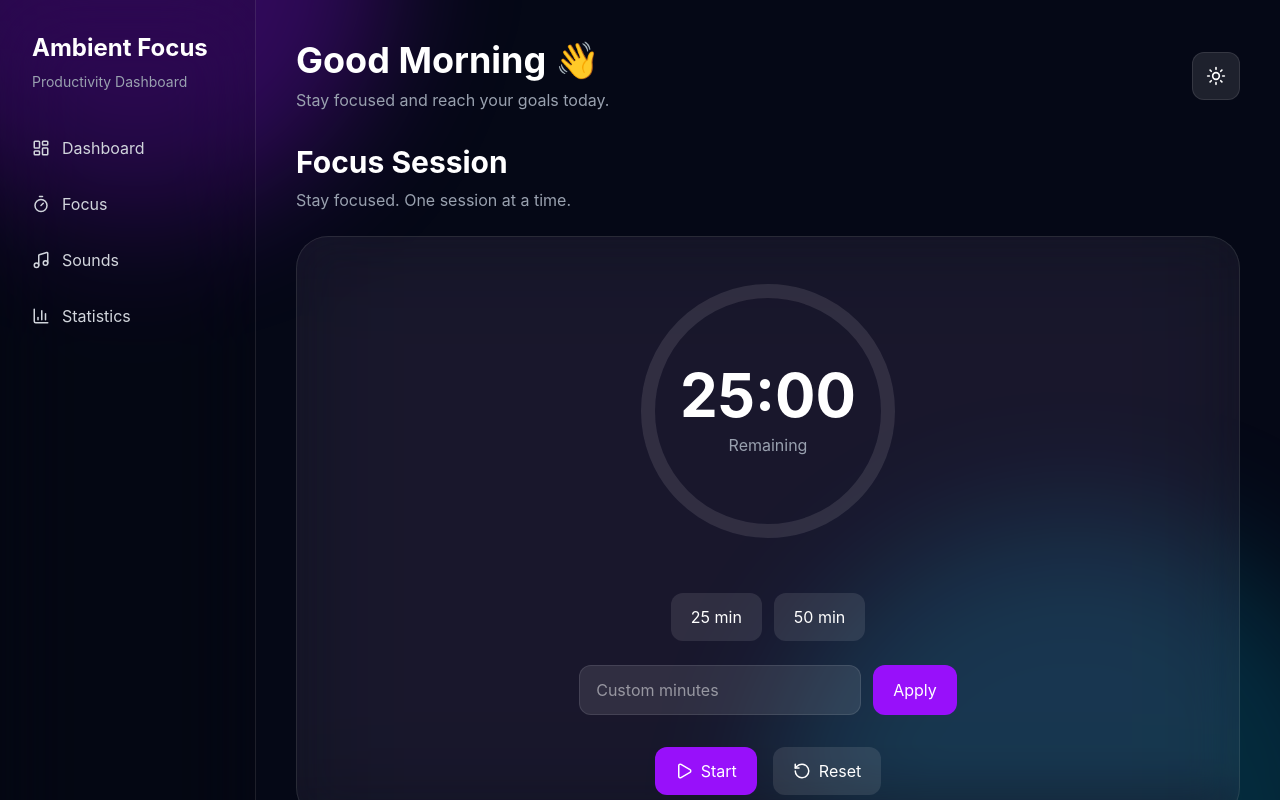
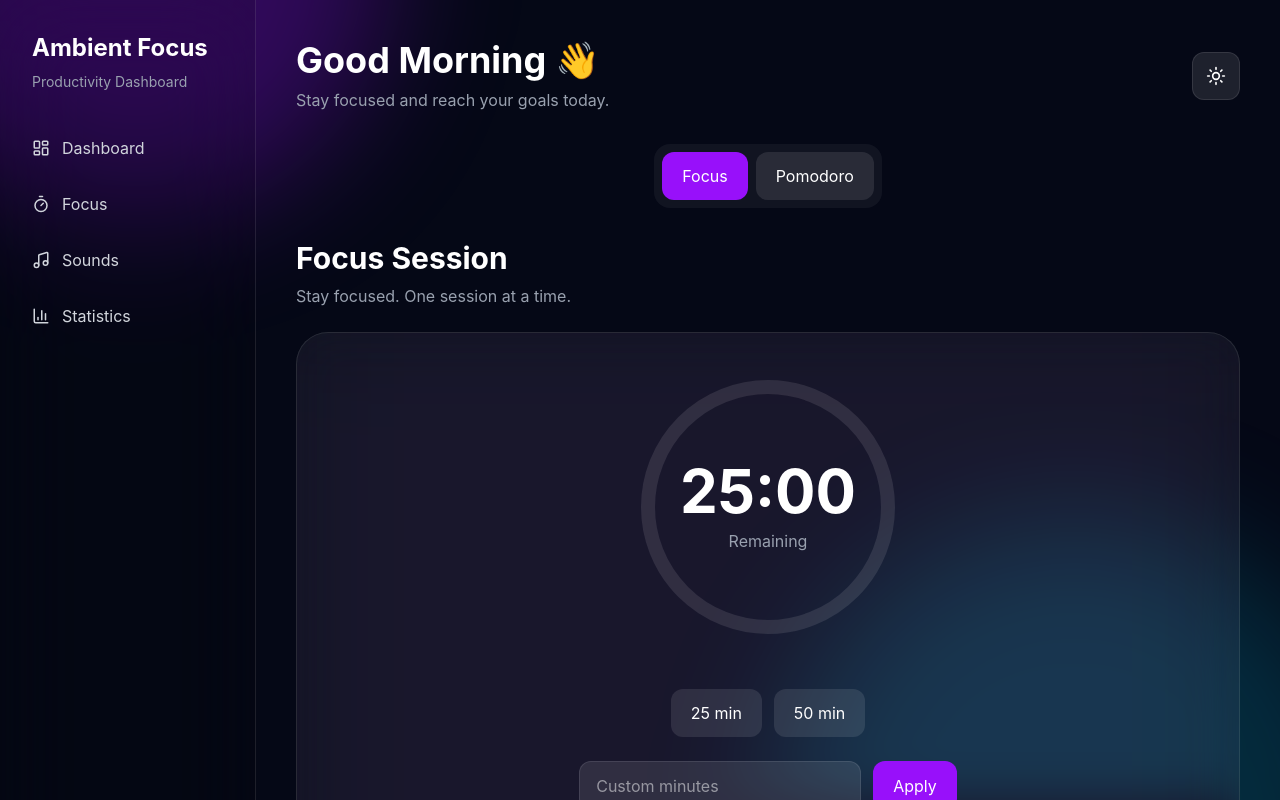
Before and after one commit to djabranemmd/ambient-focus-app, a React (Vite) app: page / in a window 1280 px wide. Shown: the top 800 px of the page. Built offline with nearby package versions, Linux system fonts and the light colour scheme.

Commit message:
Add pomodoro mode with timer tabs

```diff
--- a/src/components/timer/FocusTimer.jsx
+++ b/src/components/timer/FocusTimer.jsx
@@ -39,6 +39,7 @@ function FocusTimer() {
     }
 
     if (timeLeft === 0) {
+      // eslint-disable-next-line react-hooks/set-state-in-effect
       setIsRunning(false);
 
       addSession(duration);
--- /dev/null
+++ b/src/components/timer/PomodoroTimer.jsx
@@ -0,0 +1,227 @@
+import { useEffect, useState } from "react";
+import {
+  Play,
+  Pause,
+  RotateCcw,
+} from "lucide-react";
+
+import Card from "../ui/Card";
+import Button from "../ui/Button";
+import SectionTitle from "../ui/SectionTitle";
+
+const FOCUS_TIME = 25 * 60;
+const SHORT_BREAK = 5 * 60;
+const LONG_BREAK = 15 * 60;
+
+function PomodoroTimer() {
+  const [isRunning, setIsRunning] =
+    useState(false);
+
+  const [sessionCount, setSessionCount] =
+    useState(1);
+
+  const [mode, setMode] =
+    useState("focus");
+
+  const [timeLeft, setTimeLeft] =
+    useState(FOCUS_TIME);
+
+  useEffect(() => {
+    let interval;
+
+    if (isRunning && timeLeft > 0) {
+      interval = setInterval(() => {
+        setTimeLeft((prev) => prev - 1);
+      }, 1000);
+    }
+
+    if (timeLeft === 0) {
+      // eslint-disable-next-line react-hooks/set-state-in-effect
+      setIsRunning(false);
+
+      if (mode === "focus") {
+        if (sessionCount === 4) {
+          setMode("longBreak");
+          setTimeLeft(LONG_BREAK);
+          setSessionCount(1);
+        } else {
+          setMode("shortBreak");
+          setTimeLeft(SHORT_BREAK);
+        }
+      } else {
+        setMode("focus");
+        setTimeLeft(FOCUS_TIME);
+
+        if (
+          mode === "shortBreak"
+        ) {
+          setSessionCount(
+            (prev) => prev + 1
+          );
+        }
+      }
+    }
+
+    return () =>
+      clearInterval(interval);
+  }, [
+    isRunning,
+    timeLeft,
+    mode,
+    sessionCount,
+  ]);
+
+  const resetTimer = () => {
+    setIsRunning(false);
+    setMode("focus");
+    setSessionCount(1);
+    setTimeLeft(FOCUS_TIME);
+  };
+
+  const formatTime = (seconds) => {
+    const mins = Math.floor(
+      seconds / 60
+    );
+
+    const secs = seconds % 60;
+
+    return `${String(mins).padStart(
+      2,
+      "0"
+    )}:${String(secs).padStart(
+      2,
+      "0"
+    )}`;
+  };
+
+  const radius = 120;
+
+  const currentDuration =
+    mode === "focus"
+      ? FOCUS_TIME
+      : mode === "shortBreak"
+      ? SHORT_BREAK
+      : LONG_BREAK;
+
+  const progress =
+    ((currentDuration -
+      timeLeft) /
+      currentDuration) *
+    100;
+
+  const circumference =
+    2 * Math.PI * radius;
+
+  const offset =
+    circumference -
+    (progress / 100) *
+      circumference;
+
+  const modeLabel = {
+    focus: "Focus",
+    shortBreak: "Short Break",
+    longBreak: "Long Break",
+  };
+
+  return (
+    <section className="mt-8">
+      <SectionTitle
+        title="Pomodoro Mode"
+        subtitle="Work smarter with structured focus sessions."
+      />
+
+      <Card className="max-w-5xl mx-auto">
+        <div className="text-center mb-8">
+          <p className="text-purple-400 font-semibold">
+            {modeLabel[mode]}
+          </p>
+
+          <p className="text-gray-400 mt-2">
+            Session {sessionCount} / 4
+          </p>
+        </div>
+
+        <div className="flex justify-center">
+          <div className="relative">
+            <svg
+              width="300"
+              height="300"
+            >
+              <circle
+                cx="150"
+                cy="150"
+                r={radius}
+                stroke="rgba(255,255,255,0.1)"
+                strokeWidth="14"
+                fill="none"
+              />
+
+              <circle
+                cx="150"
+                cy="150"
+                r={radius}
+                stroke="#8b5cf6"
+                strokeWidth="14"
+                fill="none"
+                strokeLinecap="round"
+                strokeDasharray={
+                  circumference
+                }
+                strokeDashoffset={
+                  offset
+                }
+                transform="rotate(-90 150 150)"
+              />
+            </svg>
+
+            <div
+              className="
+                absolute
+                inset-0
+                flex
+                items-center
+                justify-center
+                text-6xl
+                font-bold
+              "
+            >
+              {formatTime(timeLeft)}
+            </div>
+          </div>
+        </div>
+
+        <div className="flex justify-center gap-4 mt-8">
+          <Button
+            onClick={() =>
+              setIsRunning(
+                !isRunning
+              )
+            }
+          >
+            {isRunning ? (
+              <>
+                <Pause size={18} />
+                Pause
+              </>
+            ) : (
+              <>
+                <Play size={18} />
+                Start
+              </>
+            )}
+          </Button>
+
+          <Button
+            variant="secondary"
+            onClick={resetTimer}
+          >
+            <RotateCcw size={18} />
+            Reset
+          </Button>
+        </div>
+      </Card>
+    </section>
+  );
+}
+
+export default PomodoroTimer;
--- /dev/null
+++ b/src/components/timer/TimerSection.jsx
@@ -0,0 +1,27 @@
+import { useState } from "react";
+
+import FocusTimer from "./FocusTimer";
+import PomodoroTimer from "./PomodoroTimer";
+import TimerTabs from "./TimerTabs";
+
+function TimerSection() {
+  const [mode, setMode] =
+    useState("focus");
+
+  return (
+    <>
+      <TimerTabs
+        mode={mode}
+        setMode={setMode}
+      />
+
+      {mode === "focus" ? (
+        <FocusTimer />
+      ) : (
+        <PomodoroTimer />
+      )}
+    </>
+  );
+}
+
+export default TimerSection;
--- /dev/null
+++ b/src/components/timer/TimerTabs.jsx
@@ -0,0 +1,40 @@
+import Button from "../ui/Button";
+
+function TimerTabs({
+  mode,
+  setMode,
+}) {
+  return (
+    <div className="flex justify-center mb-8">
+      <div className="bg-white/5 p-2 rounded-2xl flex gap-2">
+        <Button
+          variant={
+            mode === "focus"
+              ? "primary"
+              : "secondary"
+          }
+          onClick={() =>
+            setMode("focus")
+          }
+        >
+          Focus
+        </Button>
+
+        <Button
+          variant={
+            mode === "pomodoro"
+              ? "primary"
+              : "secondary"
+          }
+          onClick={() =>
+            setMode("pomodoro")
+          }
+        >
+          Pomodoro
+        </Button>
+      </div>
+    </div>
+  );
+}
+
+export default TimerTabs;
--- a/src/pages/Home.jsx
+++ b/src/pages/Home.jsx
@@ -2,7 +2,7 @@ import AuroraBackground from "../components/layout/AuroraBackground";
 import DashboardLayout from "../components/layout/DashboardLayout";
 import TopBar from "../components/layout/TopBar";
 
-import FocusTimer from "../components/timer/FocusTimer";
+import TimerSection from "../components/timer/TimerSection";
 import Statistics from "../components/stats/Statistics";
 import DashboardExtras from "../components/stats/DashboardExtras";
 import AudioMixer from "../components/audio/AudioMixer";
@@ -16,7 +16,7 @@ function Home() {
         <main className="p-6 lg:p-10">
           <TopBar />
 
-          <FocusTimer />
+          <TimerSection />
 
           <Statistics />
 
```
